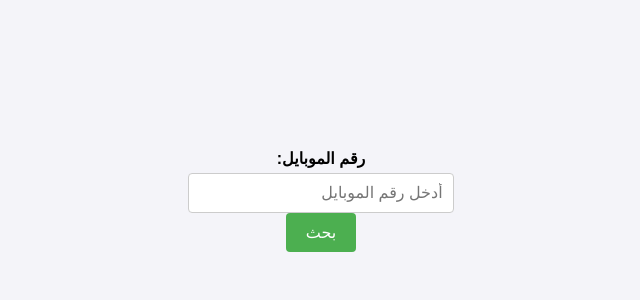
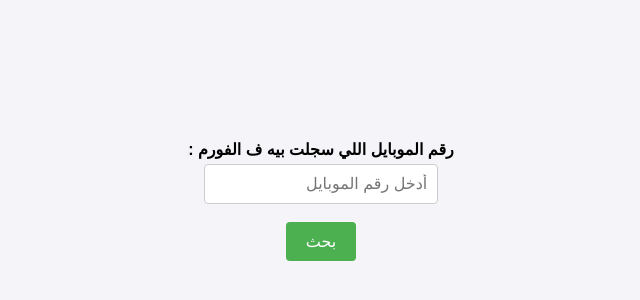
Before and after one commit to KirolosAdel5/ubiquitous-adventure, a plain HTML site: page index.html in a window 1280 px wide. Shown: the part 210-510 px from the top of the page, without its empty margins (319-959 px from the left). Drawn offline with Linux system fonts and the light colour scheme.

Commit message:
update code

```diff
--- a/index.html
+++ b/index.html
@@ -113,8 +113,9 @@
 <body>
     <div class="container">
         <div class="form-group">
-            <label for="phone">رقم الموبايل:</label>
+            <label for="phone">رقم الموبايل اللي سجلت بيه ف الفورم :</label>
             <input type="text" id="phone" placeholder="أدخل رقم الموبايل" />
+            <br> <br>
             <button onclick="searchByPhone()">بحث</button>
         </div>
         <div id="result-message"></div>
```
